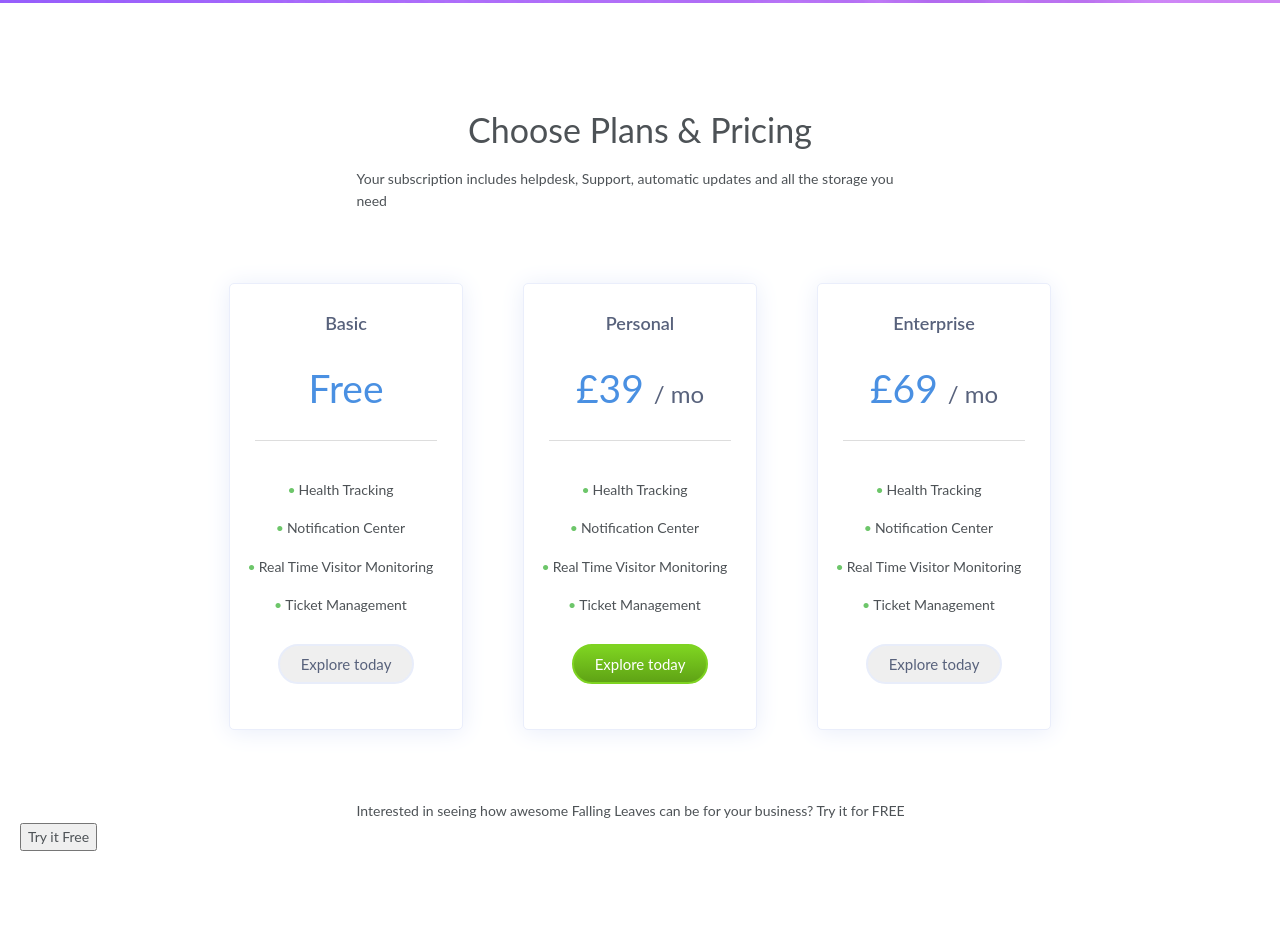
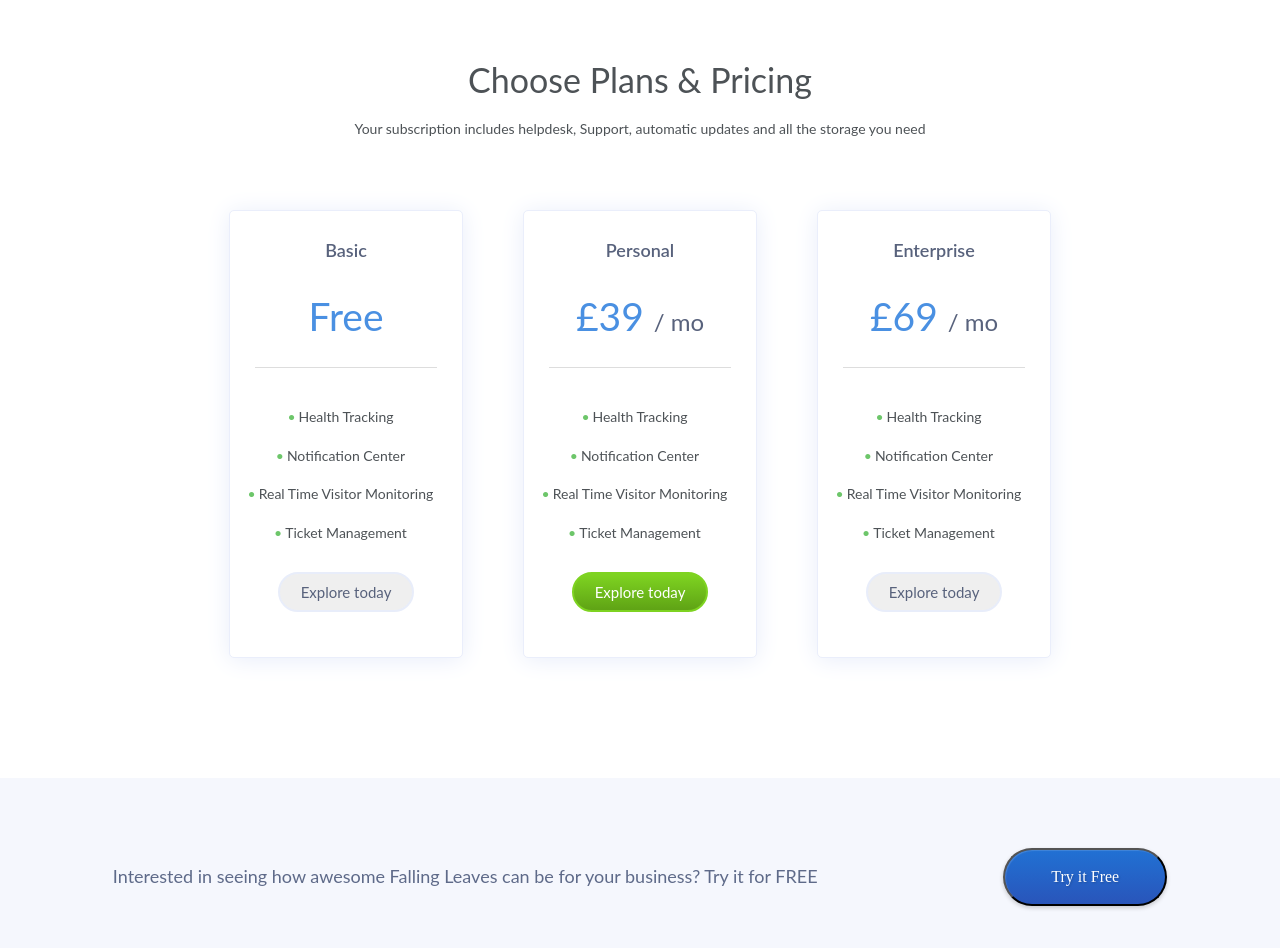
Before and after one commit to davedove86/falling-leaves, a plain HTML site: page index.html in a window 1280 px wide. Shown: the part 4144-5092 px from the top of the page. Before the commit the page ends 5045 px from the top, so only its background shows below. Drawn offline with Linux system fonts and the light colour scheme.

Commit message:
price-bottom

```diff
--- a/assets/css/4-pages/_features.sass
+++ b/assets/css/4-pages/_features.sass
@@ -116,7 +116,7 @@
       margin: 0 auto
 
       img
-        +size(400px)
+        +size(350px)
 
       .app-store
         width: 147px
--- a/assets/css/4-pages/_price.sass
+++ b/assets/css/4-pages/_price.sass
@@ -5,8 +5,10 @@
         padding: 50px 30px 10px 30px
 
     p
-        width: 567px
+        max-width: 600px
         margin: 0 auto
+        text-align: center
+        padding: 0 10px
 
     .price-table-wrap
         display: flex
@@ -81,5 +83,29 @@
 
 .cta-strap
     background: #F5F7FD
-    display: inline
+    display: flex
+    flex-wrap: wrap
+    justify-content: space-around
     width: 100%
+    padding: 50px 20px
+    margin: 0
+    align-items: center
+    text-align: center
+
+    p
+        margin: 20px 0
+        color: #5E6A89
+        font:
+            size: 18px
+
+    button
+        background-image: linear-gradient(-180deg, #2170D3 3%, #2955BA 100%)
+        box-shadow: 0 2px 4px 0 rgba(0,0,0,0.19), inset 1px 1px 1px 0 rgba(255,255,255,0.15)
+        border-radius: 48px
+        font-family: Lato-Regular
+        font-size: 16px
+        color: #FFFFFF
+        letter-spacing: 0
+        text-shadow: 1px 1px 2px rgba(0,0,0,0.20)
+        padding: 14px 46px
+        margin: 20px 0
```
Also changed, not shown: index.html (+2 -2 lines), assets/css/main.css, assets/img/footer/footer-bg.png (added), 1 other file.
